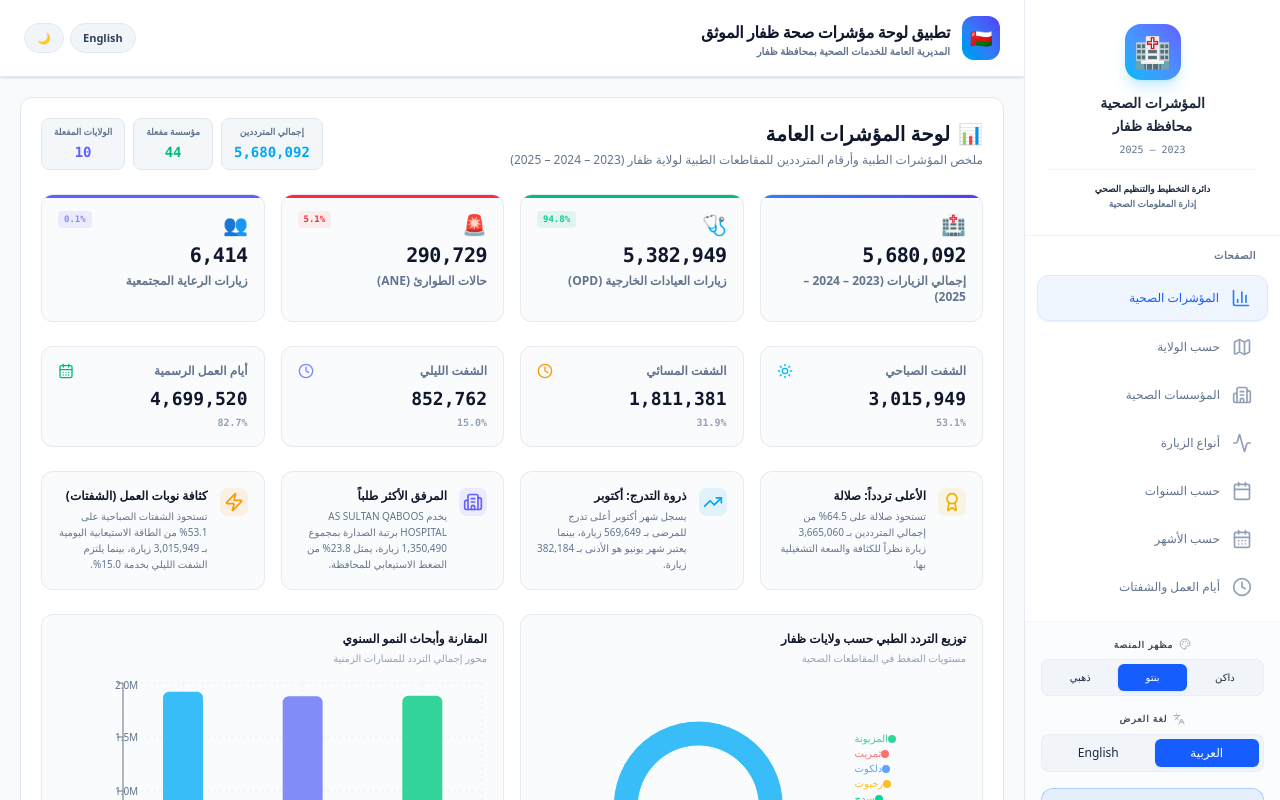
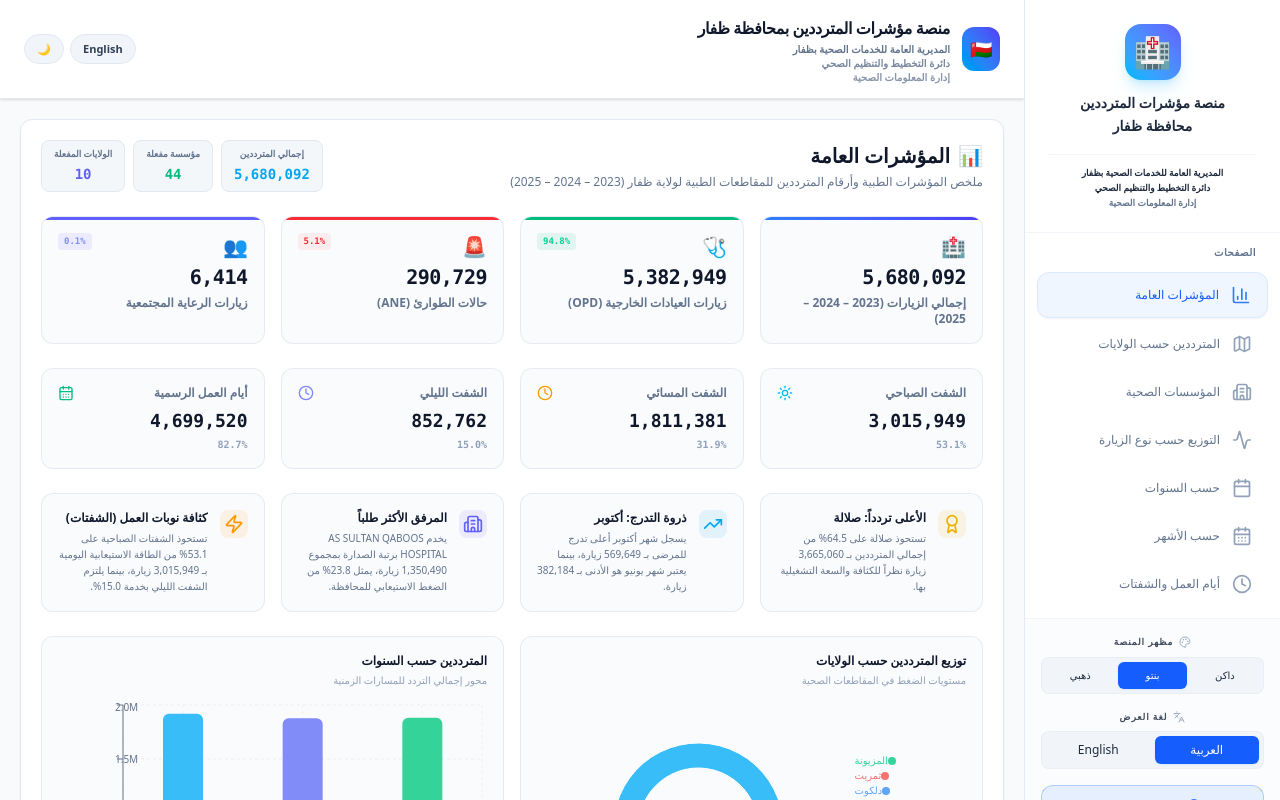
Before and after one commit to buhmed2410-collab/Dhofar-Visit-, a React (Vite) app: page / in a window 1280 px wide. Built offline with nearby package versions, Linux system fonts and the light colour scheme.

Commit message:
refactor: update branding and terminology
Rename "Health Indicators" to "Visitors Indicators" across the dashboard to better reflect the platform's focus on patient attendance data. Updated headers, sidebar labels, and component titles for improved clarity.

```diff
--- a/src/App.tsx
+++ b/src/App.tsx
@@ -437,12 +437,20 @@ export default function App() {
               🇴🇲
             </div>
             <div>
-              <h1 className={`text-sm md:text-base font-black tracking-tight select-none ${currentThemeStyles.headerText}`}>
-                {isAr ? 'تطبيق لوحة مؤشرات صحة ظفار الموثق' : 'Dhofar Health Indicators Dashboard'}
+              <h1 className={`text-xs md:text-sm lg:text-base font-black tracking-tight select-none ${currentThemeStyles.headerText}`}>
+                {isAr ? 'منصة مؤشرات المترددين بمحافظة ظفار' : 'Dhofar Visitors Indicators Platform'}
               </h1>
-              <p className={`text-[9px] md:text-[10px] font-bold leading-none mt-0.5 select-none ${currentThemeStyles.headerDesc}`}>
-                {isAr ? 'المديرية العامة للخدمات الصحية بمحافظة ظفار' : 'Directorate General of Health Services (DGHS) - Dhofar'}
-              </p>
+              <div className="flex flex-col gap-1 mt-1 select-none">
+                <p className={`text-[8px] md:text-[9px] lg:text-[10px] font-bold leading-none ${currentThemeStyles.headerDesc}`}>
+                  {isAr ? 'المديرية العامة للخدمات الصحية بظفار' : 'Directorate General of Health Services in Dhofar'}
+                </p>
+                <p className={`text-[8px] md:text-[9px] lg:text-[10px] font-bold leading-none opacity-85 ${currentThemeStyles.headerDesc}`}>
+                  {isAr ? 'دائرة التخطيط والتنظيم الصحي' : 'Department of Planning & Health Organization'}
+                </p>
+                <p className={`text-[8px] md:text-[9px] lg:text-[10px] font-bold leading-none opacity-75 ${currentThemeStyles.headerDesc}`}>
+                  {isAr ? 'إدارة المعلومات الصحية' : 'Health Information Department'}
+                </p>
+              </div>
             </div>
           </div>
 
--- a/src/components/OverviewPage.tsx
+++ b/src/components/OverviewPage.tsx
@@ -185,7 +185,7 @@ export function OverviewPage({ data, lang, theme }: OverviewPageProps) {
         <div>
           <h2 className={`text-xl font-black flex items-center gap-2 ${styles.textMain}`}>
             <span>📊</span>
-            <span>{isAr ? 'لوحة المؤشرات العامة' : 'General Health Indicators'}</span>
+            <span>{isAr ? 'المؤشرات العامة' : 'General Indicators'}</span>
           </h2>
           <p className={`text-xs mt-1 ${styles.textMuted}`}>
             {isAr
@@ -378,7 +378,7 @@ export function OverviewPage({ data, lang, theme }: OverviewPageProps) {
         {/* Wilayat Distribution */}
         <div className={`${styles.innerCardBg}`}>
           <h4 className={`text-xs font-bold mb-1 ${styles.textMain}`}>
-            {isAr ? 'توزيع التردد الطبي حسب ولايات ظفار' : 'Visits Distribution by Wilayat'}
+            {isAr ? 'توزيع المترددين حسب الولايات' : 'Distribution of Visitors by Wilayat'}
           </h4>
           <p className="text-[10px] text-slate-400 mb-3">{isAr ? 'مستويات الضغط في المقاطعات الصحية' : 'Governorate localized operational density'}</p>
           <div className="h-64">
@@ -419,7 +419,7 @@ export function OverviewPage({ data, lang, theme }: OverviewPageProps) {
         {/* Yearly Bar Performance */}
         <div className={`${styles.innerCardBg}`}>
           <h4 className={`text-xs font-bold mb-1 ${styles.textMain}`}>
-            {isAr ? 'المقارنة وأبحاث النمو السنوي' : 'Annual Attendance Performance'}
+            {isAr ? 'المترددين حسب السنوات' : 'Visitors by Year'}
           </h4>
           <p className="text-[10px] text-slate-400 mb-3">{isAr ? 'محور إجمالي التردد للمسارات الزمنية' : 'Inter-annual comparison of historical database records'}</p>
           <div className="h-64">
@@ -449,7 +449,7 @@ export function OverviewPage({ data, lang, theme }: OverviewPageProps) {
         {/* Visit Types */}
         <div className={`${styles.innerCardBg}`}>
           <h4 className={`text-xs font-bold mb-3 ${styles.textMain}`}>
-            {isAr ? 'طبيعة الزيارات العلاجية' : 'Visit Encounter Typologies'}
+            {isAr ? 'التوزيع حسب نوع الزيارة' : 'Distribution by Visit Type'}
           </h4>
           <div className="h-44">
             <ResponsiveContainer width="100%" height="100%">
@@ -481,7 +481,7 @@ export function OverviewPage({ data, lang, theme }: OverviewPageProps) {
         {/* Shifts */}
         <div className={`${styles.innerCardBg}`}>
           <h4 className={`text-xs font-bold mb-3 ${styles.textMain}`}>
-            {isAr ? 'تقسيم النوبات الطبية (الشفتات)' : 'Clinical Daily Shift Load'}
+            {isAr ? 'التوزيع حسب الشفتات' : 'Distribution by Shifts'}
           </h4>
           <div className="h-44">
             <ResponsiveContainer width="100%" height="100%">
@@ -513,7 +513,7 @@ export function OverviewPage({ data, lang, theme }: OverviewPageProps) {
         {/* Holidays */}
         <div className={`${styles.innerCardBg}`}>
           <h4 className={`text-xs font-bold mb-3 ${styles.textMain}`}>
-            {isAr ? 'ضغط العمل (أيام الدام والفرص)' : 'Days Matrix workload'}
+            {isAr ? 'التوزيع حسب أيام العمل' : 'Distribution by Workdays'}
           </h4>
           <div className="h-44">
             <ResponsiveContainer width="100%" height="100%">
--- a/src/components/Sidebar.tsx
+++ b/src/components/Sidebar.tsx
@@ -88,10 +88,10 @@ export function Sidebar({
   const sTheme = sidebarThemes[theme] || sidebarThemes.immersive;
 
   const menuItems = [
-    { id: 'overview', icon: <BarChart3 className="w-5 h-5" />, ar: 'المؤشرات الصحية', en: 'Health Indicators' },
-    { id: 'wilayat', icon: <Map className="w-5 h-5" />, ar: 'حسب الولاية', en: 'By Wilayat' },
+    { id: 'overview', icon: <BarChart3 className="w-5 h-5" />, ar: 'المؤشرات العامة', en: 'General Indicators' },
+    { id: 'wilayat', icon: <Map className="w-5 h-5" />, ar: 'المترددين حسب الولايات', en: 'Visitors by Wilayat' },
     { id: 'estab', icon: <Building2 className="w-5 h-5" />, ar: 'المؤسسات الصحية', en: 'Health Facilities' },
-    { id: 'visit', icon: <Activity className="w-5 h-5" />, ar: 'أنواع الزيارة', en: 'Visit Types' },
+    { id: 'visit', icon: <Activity className="w-5 h-5" />, ar: 'التوزيع حسب نوع الزيارة', en: 'Distribution by Visit Type' },
     { id: 'year', icon: <Calendar className="w-5 h-5" />, ar: 'حسب السنوات', en: 'By Year' },
     { id: 'month', icon: <CalendarDays className="w-5 h-5" />, ar: 'حسب الأشهر', en: 'By Month' },
     { id: 'workday', icon: <Clock className="w-5 h-5" />, ar: 'أيام العمل والشفتات', en: 'Work Days & Shifts' },
@@ -111,18 +111,20 @@ export function Sidebar({
         </div>
         <h2 className="text-sm font-bold leading-relaxed mb-1">
           {isAr ? (
-            <>المؤشرات الصحية<br />محافظة ظفار</>
+            <>منصة مؤشرات المترددين<br />محافظة ظفار</>
           ) : (
-            <>Health Indicators<br />Dhofar Governorate</>
+            <>Dhofar Visitors<br />Indicators Platform</>
           )}
         </h2>
-        <p className={`text-[10px] font-mono ${sTheme.textMuted}`}>2023 – 2025</p>
 
-        <div className={`mt-3 pt-3 border-t w-full flex flex-col gap-0.5 text-[9px] font-semibold ${sTheme.headerBorder}`}>
-          <span className="text-sky-550">
-            {isAr ? 'دائرة التخطيط والتنظيم الصحي' : 'Planning & Health Org Dept'}
+        <div className={`mt-3 pt-3 border-t w-full flex flex-col gap-1 text-[9px] font-semibold ${sTheme.headerBorder}`}>
+          <span className="text-sky-550/95 leading-tight">
+            {isAr ? 'المديرية العامة للخدمات الصحية بظفار' : 'Directorate General of Health Services in Dhofar'}
           </span>
-          <span className={`${sTheme.textMuted}`}>
+          <span className="text-sky-550/90 leading-tight">
+            {isAr ? 'دائرة التخطيط والتنظيم الصحي' : 'Department of Planning & Health Organization'}
+          </span>
+          <span className={`${sTheme.textMuted} leading-tight`}>
             {isAr ? 'إدارة المعلومات الصحية' : 'Health Information Department'}
           </span>
         </div>
--- a/src/components/WilayatPage.tsx
+++ b/src/components/WilayatPage.tsx
@@ -162,14 +162,14 @@ export function WilayatPage({ data, lang, theme }: WilayatPageProps) {
         {/* Visits Checkups */}
         <div className={`transition-all ${styles.innerCardBg}`}>
           <div className={`flex items-center justify-between ${styles.textMuted}`}>
-            <span className="text-xs font-bold">{isAr ? 'التردد الجغرافي النشط' : 'Regional Active Case Flow'}</span>
+            <span className="text-xs font-bold">{isAr ? 'المترددين حسب الولايات' : 'Visitors by Wilayat'}</span>
             <Users className="w-4 h-4 text-sky-400" />
           </div>
           <div className={`text-xl font-black font-mono mt-1.5 leading-none ${styles.textMain}`}>
             {fmt(totals.visits)}
           </div>
           <p className="text-[10px] text-slate-400 mt-2">
-            {isAr ? 'إجمالي المترددين للمجال الجاري' : 'Cumulative clinic checkups matching scope'}
+            {isAr ? 'إجمالي المترددين' : 'Total Visitors'}
           </p>
         </div>
 
@@ -222,7 +222,7 @@ export function WilayatPage({ data, lang, theme }: WilayatPageProps) {
         {/* Wilayat Checkups Comparison */}
         <div className={`${styles.innerCardBg}`}>
           <h4 className={`text-xs font-bold mb-1 ${styles.textMain}`}>
-            {isAr ? 'مستويات التوافد بين الولايات' : 'Checking Municipal Load Metrics'}
+            {isAr ? 'المترددين حسب الولايات' : 'Visitors by Wilayat'}
           </h4>
           <p className="text-[10px] text-slate-400 mb-3">{isAr ? 'احصائيات التميز الجغرافي المقارن المباشر' : 'Relative loading comparing in-scope areas'}</p>
           <div className="h-72">
@@ -249,9 +249,9 @@ export function WilayatPage({ data, lang, theme }: WilayatPageProps) {
         {/* Stacked encounter classifications */}
         <div className={`${styles.innerCardBg}`}>
           <h4 className={`text-xs font-bold mb-1 ${styles.textMain}`}>
-            {isAr ? 'أنواع التدخلات العلاجية بالولاية' : 'Case Stratification by Wilayat'}
+            {isAr ? 'المترددين حسب نوع الزيارة' : 'Visitors by Visit Type'}
           </h4>
-          <p className="text-[10px] text-slate-400 mb-3">{isAr ? 'تأطير المترددين بين الخدمة المفتوحة والحصص الحرجة' : 'Case types ratios structured per active geography'}</p>
+          <p className="text-[10px] text-slate-400 mb-3">{isAr ? 'نوع الزيارة عيادة خارجية / طوارئ/ رعاية إجتماعية' : 'Visit Type: OPD / Emergency / Community'}</p>
           <div className="h-72">
             <ResponsiveContainer width="100%" height="100%">
               <BarChart data={encChartData}>
@@ -274,10 +274,9 @@ export function WilayatPage({ data, lang, theme }: WilayatPageProps) {
 
       {/* TREND STACK CHANGES OVER YEARS */}
       <div className={`${styles.innerCardBg}`}>
-        <h4 className={`text-xs font-bold mb-1 ${styles.textMain}`}>
-          {isAr ? 'تطور الزيارات في الولايات عبر السنوات' : 'Checkup Trend Over Years'}
+        <h4 className={`text-xs font-bold mb-4 ${styles.textMain}`}>
+          {isAr ? 'مؤشر الزيارات عبر السنوات' : 'Visits Indicator Over Years'}
         </h4>
-        <p className="text-[10px] text-slate-400 mb-4">{isAr ? 'قياس معدل النمو وزيادة الطلب على المنشآت الإقليمية' : 'Annual monitoring scale showing health infrastructure capacity increase'}</p>
         <div className="h-72">
           <ResponsiveContainer width="100%" height="100%">
             <BarChart data={yearTrendData}>
@@ -300,7 +299,7 @@ export function WilayatPage({ data, lang, theme }: WilayatPageProps) {
       {/* WILAYAT LEAGUE TABLE RANKINGS */}
       <div className={`${styles.innerCardBg}`}>
         <h4 className={`text-xs font-bold mb-4 ${styles.textMain}`}>
-          {isAr ? 'جدول ترتيب الولايات الموثق' : 'Geographic League Ranking Matrix'}
+          {isAr ? 'ترتيب الولايات حسب عدد المترددين' : 'Wilayats Ranking by Number of Visitors'}
         </h4>
 
         <div className="space-y-3.5">
```
